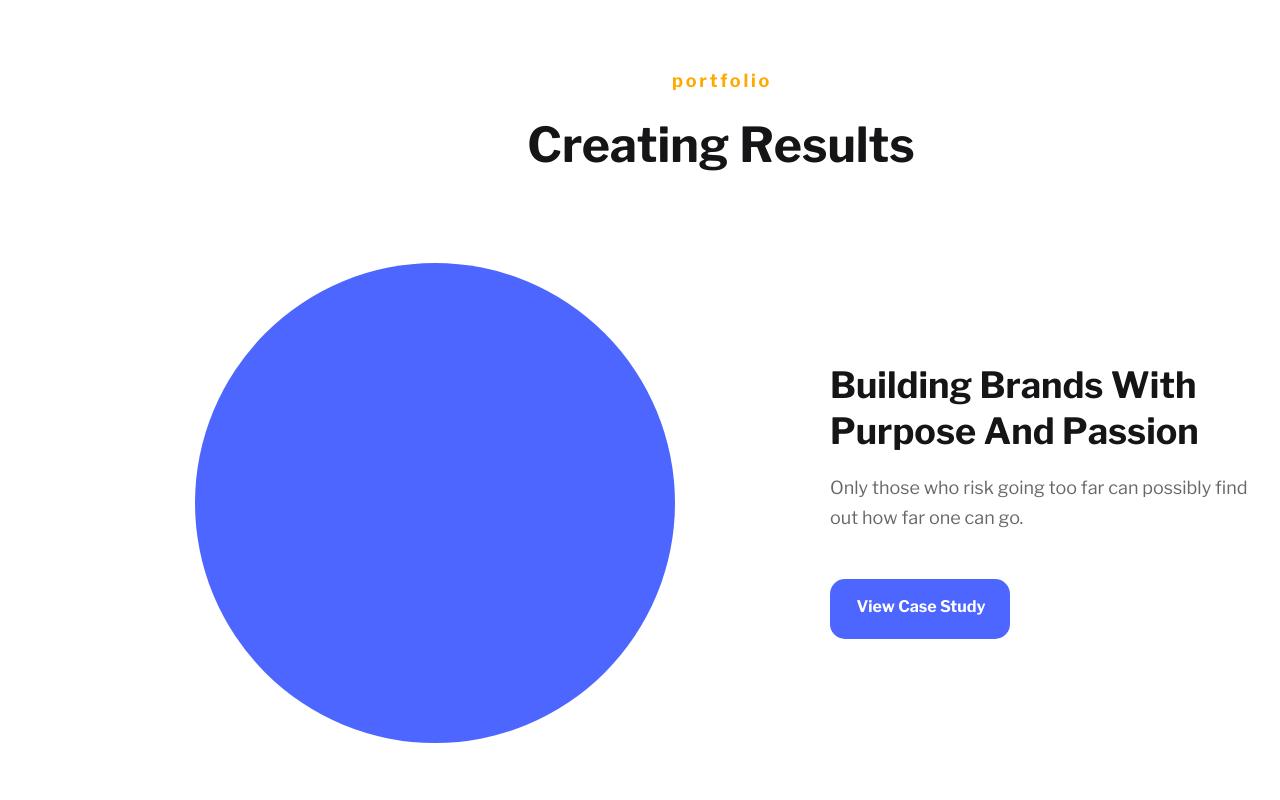
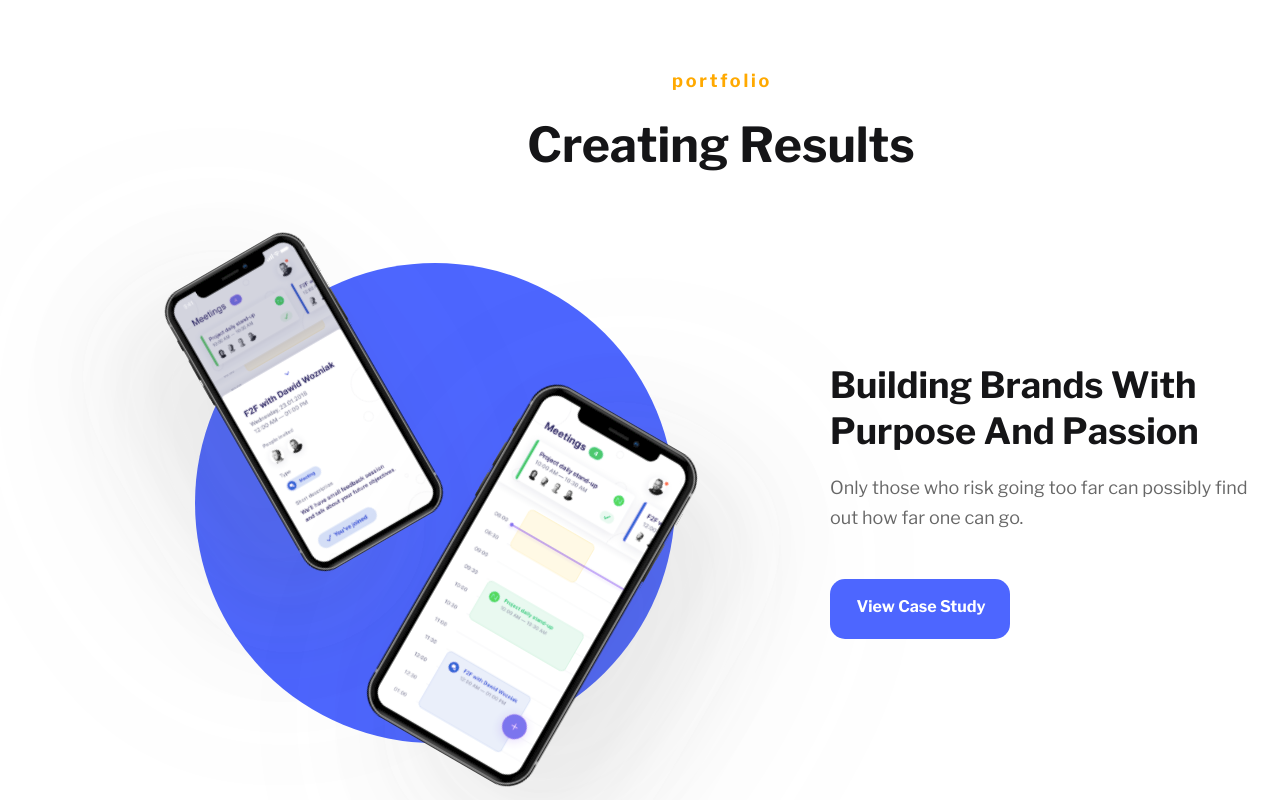
Before and after one commit to devym-37/task_Firma, a React app in the folder firma/: page / in a window 1280 px wide. Shown: the part 5780-6580 px from the top of the page. Built offline with nearby package versions, Linux system fonts and the light colour scheme.

Commit message:
add portfolio image

```diff
--- a/firma/src/pages/portfolioPage/PortfolioPresenter.js
+++ b/firma/src/pages/portfolioPage/PortfolioPresenter.js
@@ -26,6 +26,16 @@ const PortfolioPresenter = () => (
             cy="240"
           ></ellipse>
         </svg>
+        <img
+          alt="portfolio"
+          id="Image_2"
+          src={require("../../images/portfolio/portfolio2.svg")}
+        />
+        <img
+          alt="portfolio"
+          id="Image_1"
+          src={require("../../images/portfolio/portfolio1.svg")}
+        />
         {/* <img id="Image_2" src="Image_2.png" srcset="Image_2.png 1x, Image_2@2x.png 2x"/>
 			<img id="Image_1" src="Image_1.png" srcset="Image_1.png 1x, Image_1@2x.png 2x"/> */}
       </div>
--- a/firma/src/styles/portfolio.scss
+++ b/firma/src/styles/portfolio.scss
@@ -30,6 +30,20 @@
       height: 480px;
       left: 40.282px;
       top: 39.564px;
+    }
+    #Image_2 {
+      filter: drop-shadow(-50px 50px 100px rgba(103, 103, 103, 0.102));
+      position: absolute;
+      left: -200px;
+      top: -100px;
+      overflow: visible;
+    }
+    #Image_1 {
+      filter: drop-shadow(50px 50px 100px rgba(103, 103, 103, 0.102));
+      position: absolute;
+      left: 100px;
+      top: 50px;
+      overflow: visible;
     }
   }
 
```
Also changed, not shown: firma/src/images/portfolio/portfolio1.svg (added), firma/src/images/portfolio/portfolio2.svg (added). Lines whose indentation alone changed are shown as unchanged.
